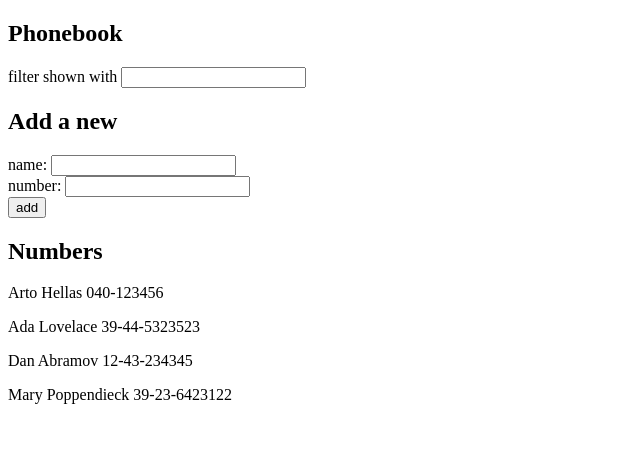
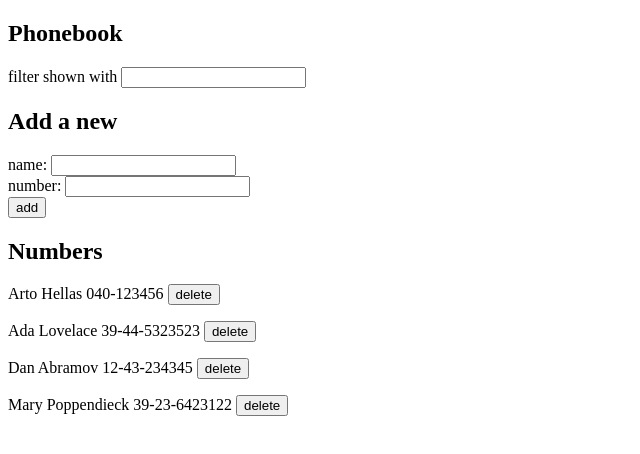
Before and after one commit to tnikFi/fullstackopen-2022, a React (Create React App) app in the folder part02/phonebook/: page / in a window 1280 px wide. Shown: the top 454 px of the page, without its empty margins (0-640 px from the left). Built offline with nearby package versions, Linux system fonts and the light colour scheme; data requests are answered from the project's data file.

Commit message:
Added contact deleting

```diff
--- a/part02/phonebook/src/App.js
+++ b/part02/phonebook/src/App.js
@@ -1,11 +1,11 @@
 import { useState, useEffect } from 'react'
 import contactService from './services/contacts'
 
-const Person = ({ person }) => <p>{person.name} {person.number}</p>
+const Person = ({ person, onRemove }) => <p>{person.name} {person.number} <button onClick={() => onRemove(person)}>delete</button></p>
 
-const Contacts = ({ persons, filter }) => <>
+const Contacts = ({ persons, filter, onRemove }) => <>
   <h2>Numbers</h2>
-  {persons.filter(person => person.name.toLowerCase().includes(filter.toLowerCase())).map(person => <Person person={person} key={person.name} />)}
+  {persons.filter(person => person.name.toLowerCase().includes(filter.toLowerCase())).map(person => <Person person={person} key={person.name} onRemove={onRemove} />)}
 </>
 
 const Filter = ({ filter, filterHandler }) => <div>
@@ -58,6 +58,14 @@ const App = () => {
     setNewContact({ name: '', number: '' })
   }
 
+  const removeContactHandler = person => {
+    if (!window.confirm(`Delete ${person.name}?`)) return;
+    contactService
+      .remove(person.id)
+      .then(data => console.log(data))
+    setPersons(persons.filter(p => p.id !== person.id))
+  }
+
   const filterHandler = e => {
     e.preventDefault()
     setFilter(e.target.value)
@@ -68,7 +76,7 @@ const App = () => {
       <h2>Phonebook</h2>
       <Filter filter={filter} filterHandler={filterHandler} />
       <NewContactForm persons={persons} newContact={newContact} newContactHandler={newContactHandler} nameHandler={nameInputHandler} numberHandler={numberInputHandler} />
-      <Contacts persons={persons} filter={filter} />
+      <Contacts persons={persons} filter={filter} onRemove={removeContactHandler} />
     </div>
   )
 
--- a/part02/phonebook/src/services/contacts.js
+++ b/part02/phonebook/src/services/contacts.js
@@ -12,4 +12,11 @@ const create = object => {
     return request.then(response => response.data)
 }
 
-export default { getAll, create }
+const remove = id => {
+    const request = axios.delete(`${SERVER_URL}/${id}`)
+    return request.then(response => response.data)
+}
+
+const exports = {getAll, create, remove}
+
+export default exports
```
